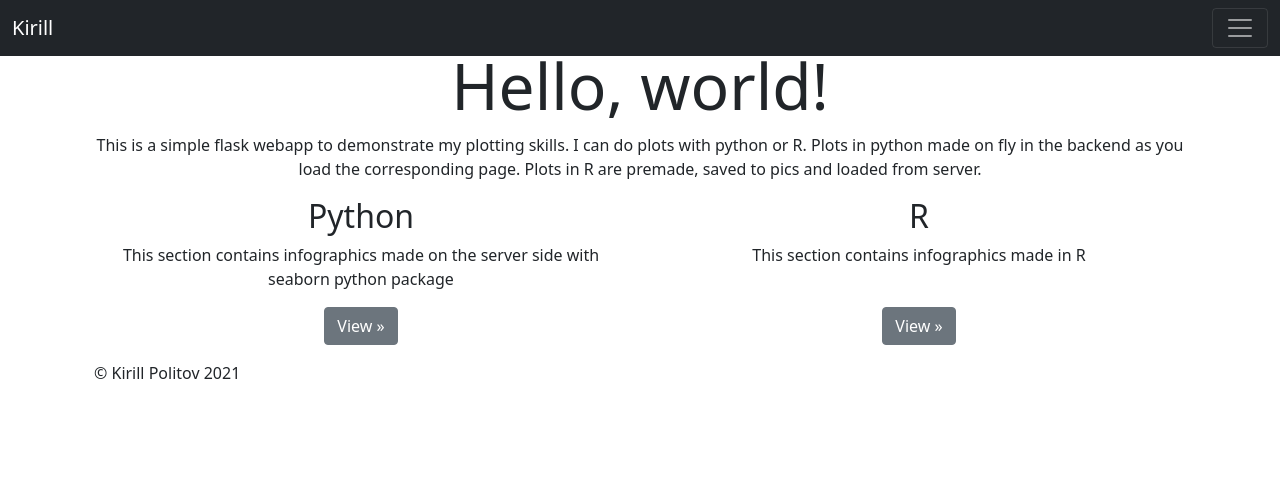
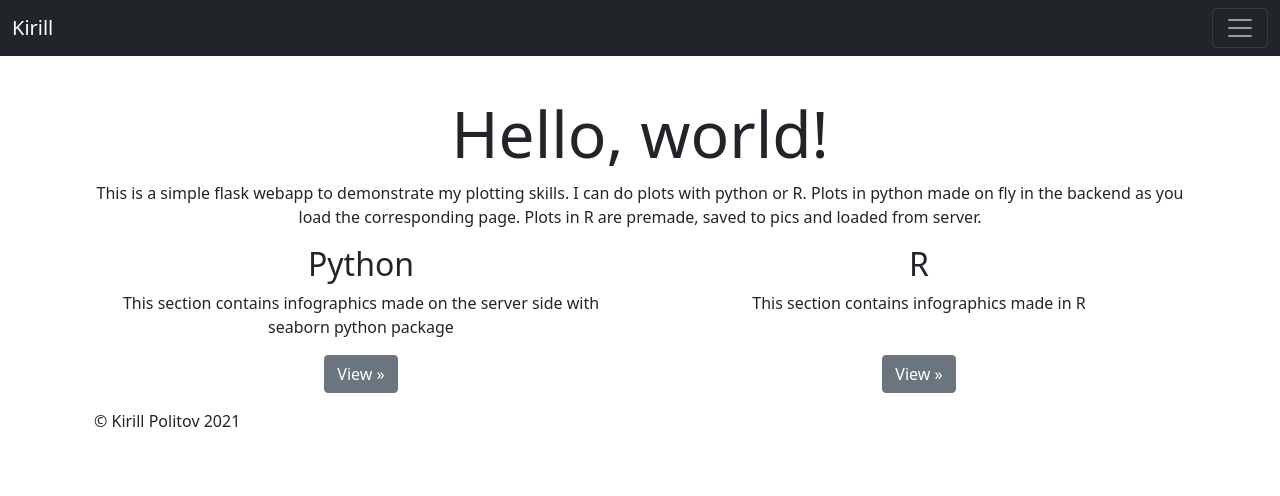
Before and after one commit to stbatya/graphics, a Flask app: page / in a window 1280 px wide. Shown: the top 496 px of the page. Run offline with Flask 2, Linux system fonts and the light colour scheme; parts of the project's set-up code (start-up, migrations or seed data) failed here and were passed over; some libraries are stand-ins or nearby versions.

Commit message:
top padding

```diff
--- a/flaskr/templates/base.html
+++ b/flaskr/templates/base.html
@@ -12,7 +12,7 @@
     {% endblock %}
   </head>
 
-  <body>
+  <body class="pt-5">
     <header>
         <nav class="navbar navbar-dark fixed-top bg-dark">
         <div class="container-fluid">
```
